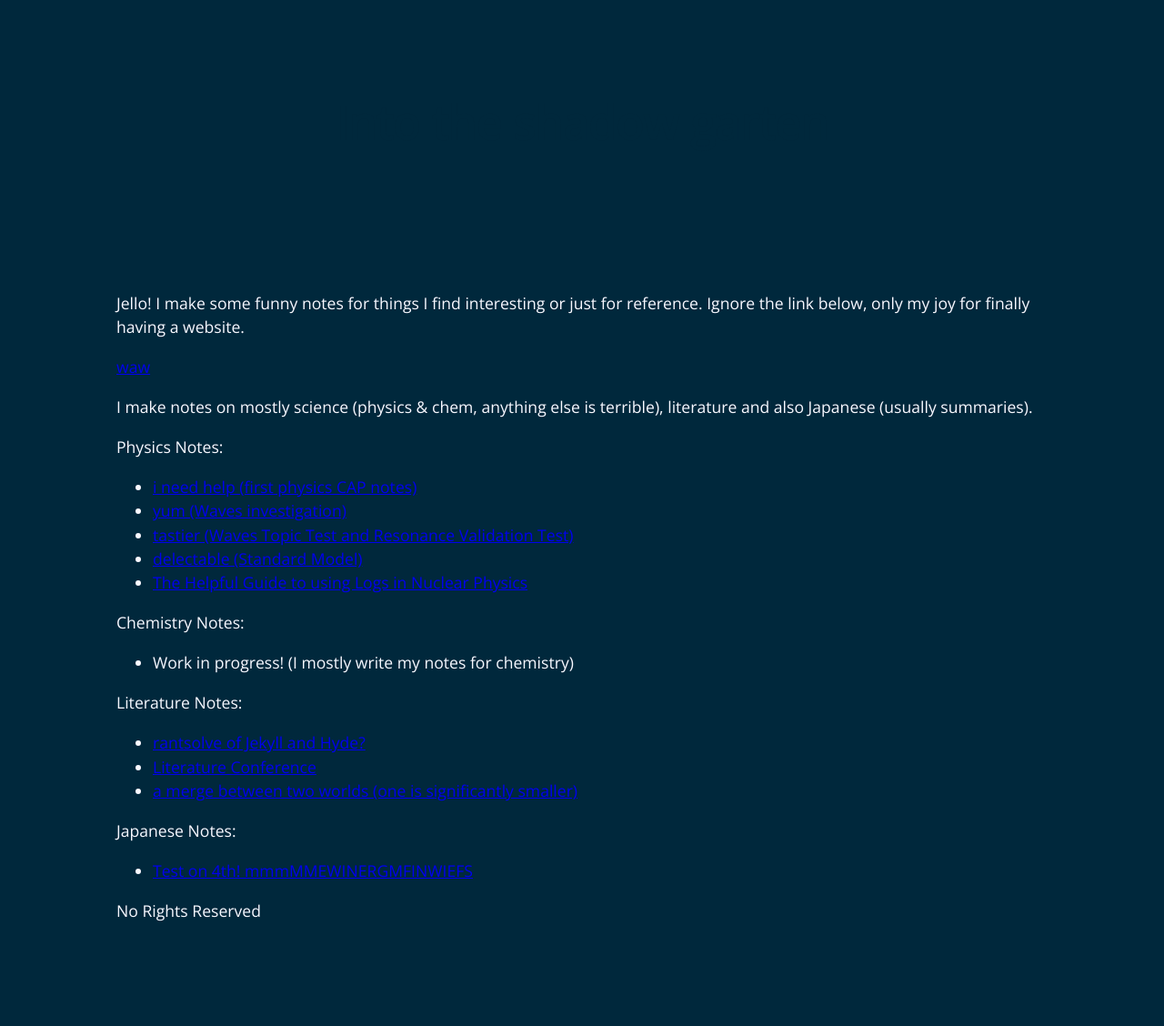
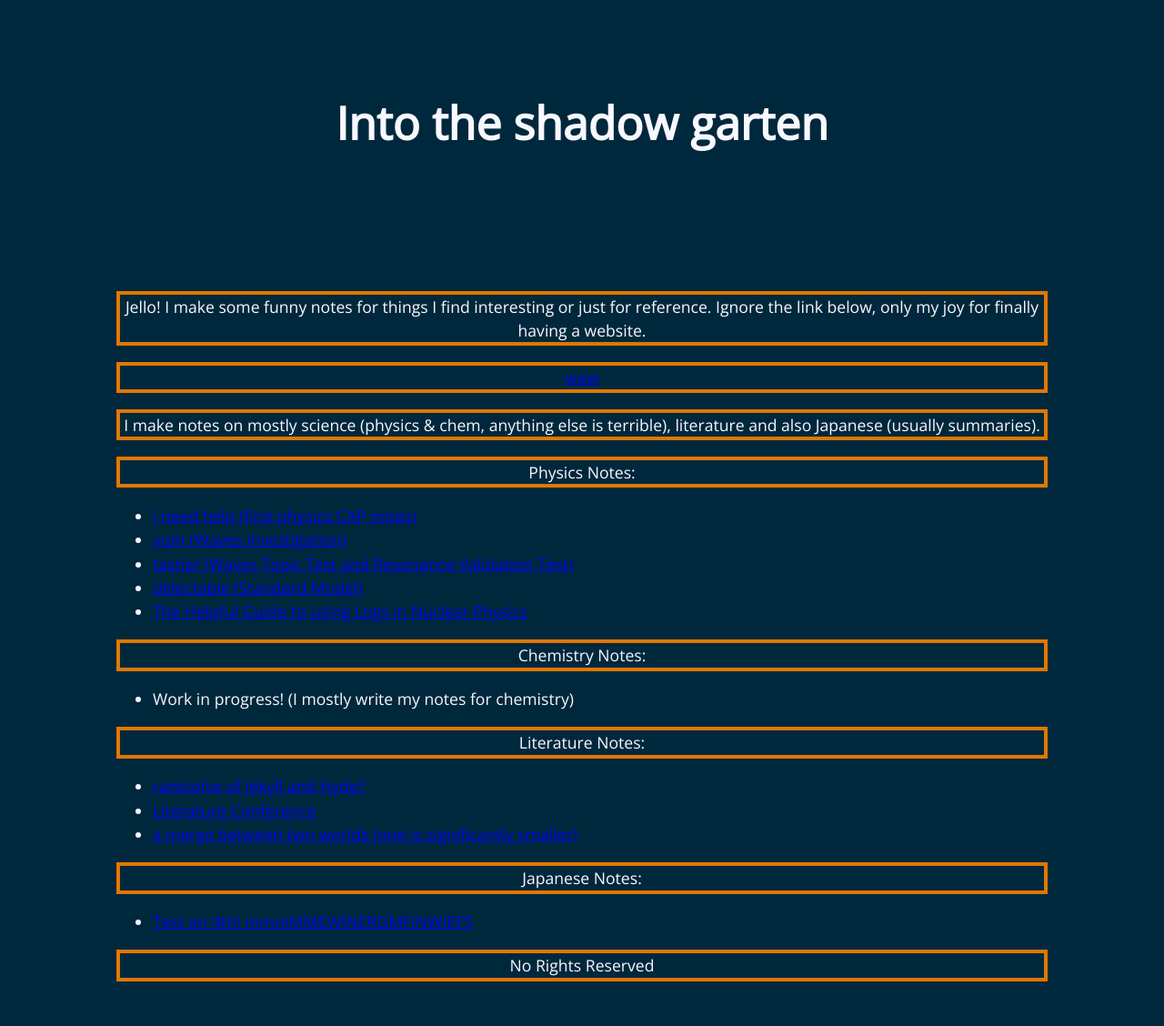
Before and after one commit to anonymoof1528/the-shadow-garten, a Jekyll site: the page built from index.md, in a window 1280 px wide. Shown: the whole page at 91% size. Built offline with Jekyll 4.4.1, drawn with Linux system fonts in a browser that asks for light colours; before the commit the page ends 1064 px from its top, so only the background shows below that.

Commit message:
some funny stuff
it's still kind of broken

```diff
--- a/assets/css/styles.css
+++ b/assets/css/styles.css
@@ -1,51 +1,68 @@
 body {
     padding: 0;
     margin: 0;
-  font-family: "Open Sans", "Helvetica Neue", Helvetica, Arial, sans-serif;
+    font-family: open sans,helvetica neue,Helvetica,Arial,sans-serif;
     font-size: 16px;
     line-height: 1.5;
-  color: ghostwhite;
-  background-color: #00283c;
+    color: #f8f8ff;
+    background-color: #00283c
 }
 
 .page-header {
     text-align: center;
     padding: 4em 2em;
     background-color: #00283c;
-  color: white;
+    color: #fff
 }
 
 h1 {
     font-size: 50px;
-  color: #00283c;
+    color: ghostwhite;
+}
+
+p {
+  border: 4px solid #e07800;
+  text-align: center;
+}
+
+#DIV2 {
+  width: 168px;
+  height: 168px;
+  translate: 0 0;
+  animation: mymove 5s infinite;
+}
+
+@keyframes mymove {
+  50% {translate: 444px;}
+  100% {translate: -96px;}
 }
 
 .page-content {
     max-width: 64rem;
     padding: 2rem 6rem;
     margin: 0 auto;
-  font-size: 1.1rem;
+    font-size: 1.1rem
 }
 
 blockquote {
     padding: 0 1rem;
     margin-left: 0;
-  border-left: 0.3rem solid #dce6f0;
+    border-left: .3rem solid #dce6f0
 }
 
 pre {
-  font: 1rem Consolas, "Liberation Mono", Menlo, Courier, monospace;
+    font: 1rem Consolas,liberation mono,Menlo,Courier,monospace;
     font-size: 1rem;
     line-height: normal;
     color: #567482;
     word-wrap: normal;
     background-color: #f3f6fa;
     border: solid 1px #dce6f0;
-  padding: 0.8rem;
+    padding: .8rem;
     overflow: auto;
-  font-size: 0.9rem;
+    font-size: .9rem;
     line-height: 1.45;
-  border-radius: 0.3rem;
+    border-radius: .3rem
 }
 
 code {
@@ -53,16 +70,16 @@ code {
     max-width: initial;
     padding: 0;
     margin: 0;
-    margin-top: 0px;
+    margin-top: 0;
     overflow: initial;
     line-height: inherit;
     word-wrap: normal;
     background-color: transparent;
-  border: 0;
+    border: 0
 }
 
 table {
     display: block;
     width: 100%;
-  overflow: auto;
+    overflow: auto
 }
```
Lines whose indentation alone changed are shown as unchanged.
